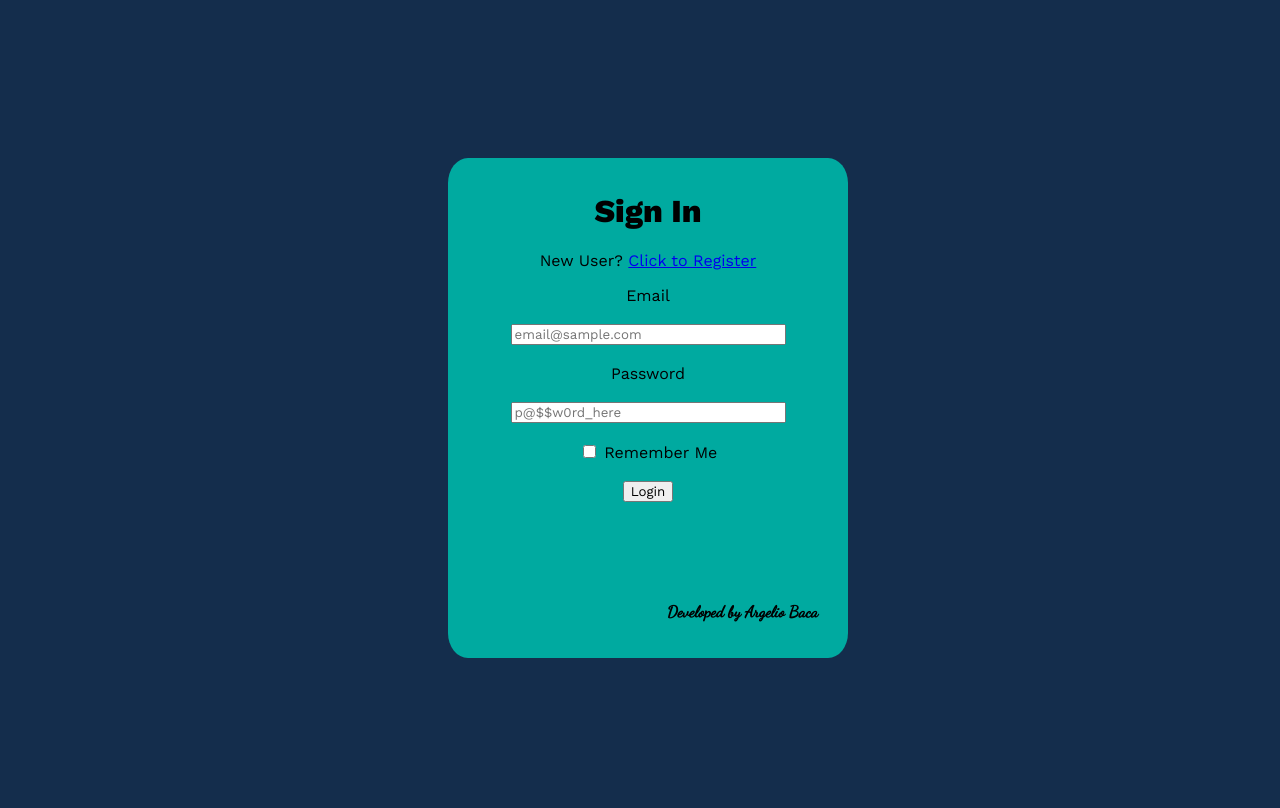
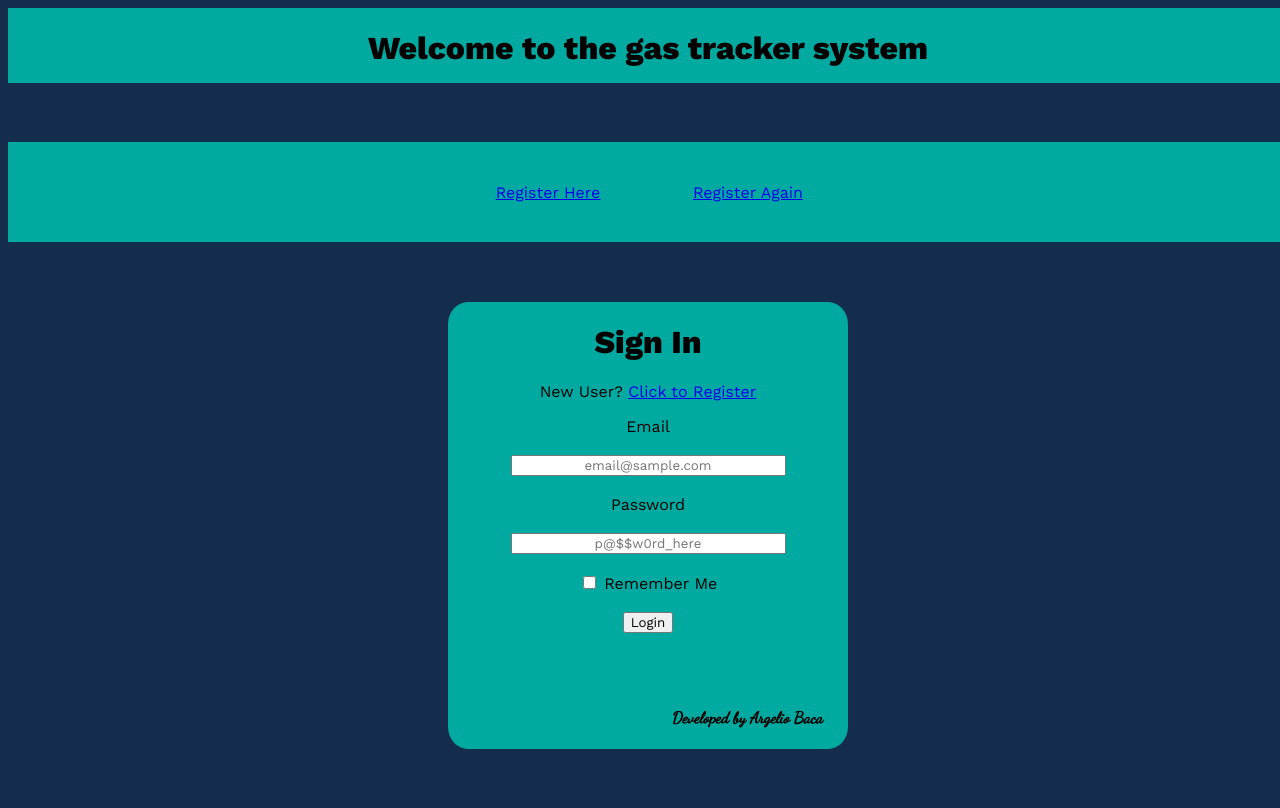
Before and after one commit to Argeliosk8/app4, a Flask app: page /login in a window 1280 px wide. Run offline with Flask 3, Linux system fonts and the light colour scheme.

Commit message:
Style Updates

```diff
--- a/static/styles/login.css
+++ b/static/styles/login.css
@@ -7,6 +7,7 @@
 	font-family: 'Abril Fatface', cursive;
 	font-family: 'Merriweather', serif;
 	font-family: 'Work Sans', sans-serif;
+	text-align: center;
 }
 
 html, body {
@@ -15,23 +16,55 @@ html, body {
 	width: 100%;
 }
 
+.top_banner {
+	height: 75px;
+	text-align: center;
+	width: 100%;
+	background-color: #00aaa0;
+}
+
+.nav {
+	height: 100px;
+	display: inline-flex;
+	width: 100%;
+	background-color: #00aaa0;
+	align-items: center;
+	justify-content: center;
+
+
+}
+
+.option {
+	height: 100%;
+	width: 200px;
+	display: flex;
+	justify-content: center;
+	align-items: center;
+
+}
+
+
 .container {
 	display: flex;
 	justify-content: center;
-	align-items: center;
+	align-items: flex-start;
 	background: #142d4c;
 	height: 100%;
 	width: 100%;
+	flex-shrink: 2;
+	flex-wrap: wrap;
 }
 
 .login_box {
-	height: 500px;
-	width: 400px;
 	background-color: #00aaa0;
-	display: flex;
 	justify-content: center;
 	align-items: center;
 	border-radius: 5%;
+	text-align: center;
+	flex-basis: 400px;
+	flex-wrap: wrap;
+	flex-shrink: 2;
+
 }
 
 .login_content {
@@ -43,6 +76,10 @@ html, body {
 .signature {
 	font-family: 'Dancing Script', cursive;
 	text-align: right;
-	margin-top: 100px;
-	margin-right: 20px;
+	margin-top: 75px;
+	margin-right: 25px;
 }
+
+.nav :hover {
+	background-color: aqua;
+}
--- a/templates/login.html
+++ b/templates/login.html
@@ -4,13 +4,23 @@
     <meta charset="UTF-8">
     <meta http-equiv="X-UA-Compatible" content="IE=edge">
     <meta name="viewport" content="width=device-width, initial-scale=1.0">
-    <title>Document</title>
+    <title>Gas Tracker System</title>
     <link rel="stylesheet" type="text/css" href="{{url_for('static', filename = 'styles/login.css')}}" />
 </head>
 <body>
 <div class="container">
+    <div class="top_banner">
+        <h1>Welcome to the gas tracker system</h1>
+    </div>
+    <div class="nav">
+        <div class="option">
+            <a href="{{url_for('register')}}">Register Here</a>
+        </div>
+        <div class="option">
+            <p><a href="{{url_for('register')}}">Register Again</a></p>
+        </div>
+    </div>
     <div class="login_box">
-        <div class="login_content">
             <h1>Sign In</h1>
             <p>New User?&nbsp;<a href="{{url_for('register')}}">Click to Register</a></p>
             <form class="login" action="{{url_for('login')}}" method="post">
@@ -31,7 +41,6 @@
             </form>
             <h4 class="signature">Developed by Argelio Baca</h4>
         </div>
-        </div>
     </div>
 </body>
 </html>
```
